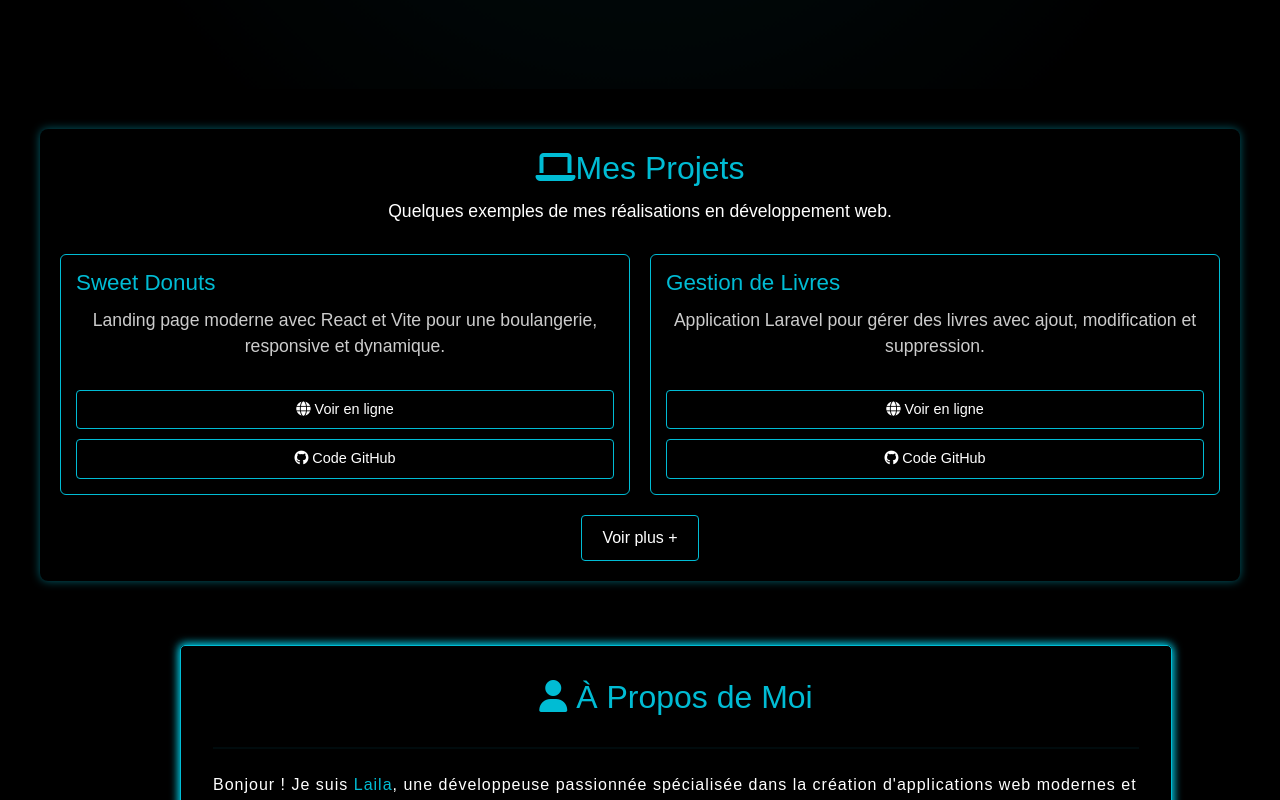
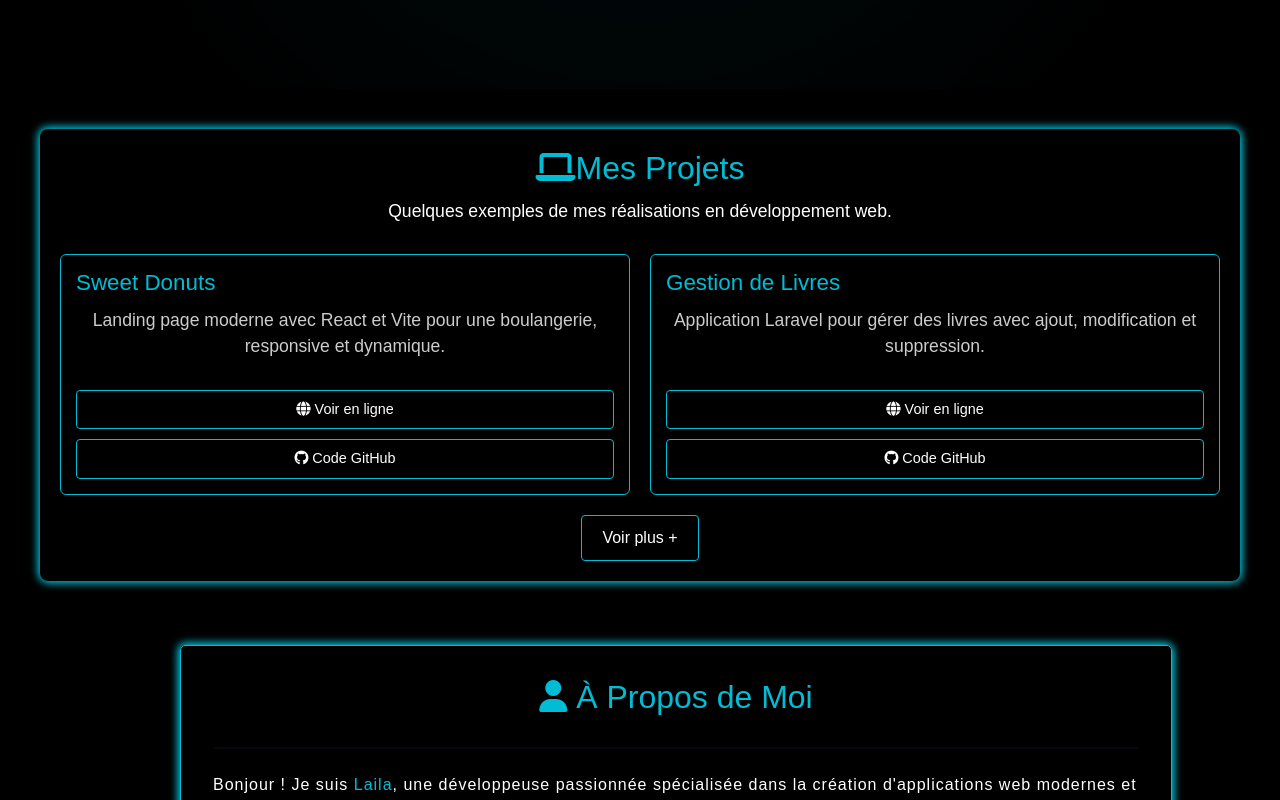
Before and after one commit to LailaElmallass/My-protfolio, a React (Vite) app: page / in a window 1280 px wide. Shown: the part 840-1640 px from the top of the page. Built offline with nearby package versions, Linux system fonts and the light colour scheme.

Commit message:
handled buttons

```diff
--- a/src/assets/ProjectsList.js
+++ b/src/assets/ProjectsList.js
@@ -12,9 +12,9 @@ const projectsList = [
     githubLink: "https://github.com/LailaElmallass/Gestion_livres_laravel",
   },
   {
-    title: "Portfolio Perso",
+    title: "Mon Portfolio",
     description: "Mon portfolio personnel, développé avec React pour présenter mes projets et compétences.",
-    liveLink: "https://miiprotfolio-baywa8bbo-lailaelmallass-projects.vercel.app",
+    liveLink: "https://monprotfolio-git-main-lailaelmallass-projects.vercel.app",
     githubLink: "https://github.com/LailaElmallass/My-protfolio.git",
   },
   {
--- a/src/styles/contact.css
+++ b/src/styles/contact.css
@@ -44,6 +44,8 @@
 
 .form-group input,
 .form-group textarea {
+  position: relative;
+  z-index: 20;
   background-color: transparent;
   color: #fff;
   border: 1px solid #00bcd4;
@@ -65,6 +67,8 @@
 }
 
 .submit-btn {
+  position: relative;
+  z-index: 20;
   background-color: transparent;
   color: #fff;
   border: 1px solid #00bcd4;
--- a/src/styles/global.css
+++ b/src/styles/global.css
@@ -14,14 +14,21 @@ body {
   width: 100%;
   height: 100%;
   background-color: rgb(0, 0, 0);
-  z-index: -1;
+  z-index: -1; /* Déjà correct, mais vérifiez qu'aucun autre élément ne le surpasse */
 }
 
 #root {
   position: relative;
-  z-index: 1; /* Ensures it's above the particles */
+  z-index: 10; /* Augmentez cette valeur pour être sûr que le contenu est au-dessus */
   padding: 20px;
   margin: 0 auto;
+}
+
+.projects,
+.about,
+.contact {
+  position: relative;
+  z-index: 15; /* Assurez-vous que ces sections sont bien au-dessus */
 }
 
 /* Example content */
--- a/src/styles/home.css
+++ b/src/styles/home.css
@@ -20,8 +20,22 @@
   background: radial-gradient(circle, rgba(0, 188, 212, 0.1) 0%, transparent 70%);
   animation: pulse 10s infinite ease-in-out;
   z-index: 0;
+  pointer-events: none; /* Empêche le blocage des clics */
 }
 
+.hero-btn::after {
+  content: "";
+  position: absolute;
+  top: 50%;
+  left: 50%;
+  width: 0;
+  height: 0;
+  background: rgba(255, 255, 255, 0.4);
+  border-radius: 50%;
+  transform: translate(-50%, -50%);
+  animation: button-shine 3s infinite ease-in-out;
+  pointer-events: none; /* Empêche le blocage des clics */
+}
 .hero-content {
   display: flex;
   align-items: center;
--- a/src/styles/projects.css
+++ b/src/styles/projects.css
@@ -4,7 +4,8 @@
   padding: 20px;
   /* background: #1a1a1a; */
   border-radius: 8px;
-  box-shadow: 0 0 10px rgba(0, 188, 212, 0.5);
+  animation: fadeIn 0.5s ease-in-out;
+  box-shadow: 1px 1px 10px #00bcd4, -1px -1px 10px #00bcd4;
   color: #fff;
 }
 
```
Also changed, not shown: src/App.jsx (+5 -6 lines).
